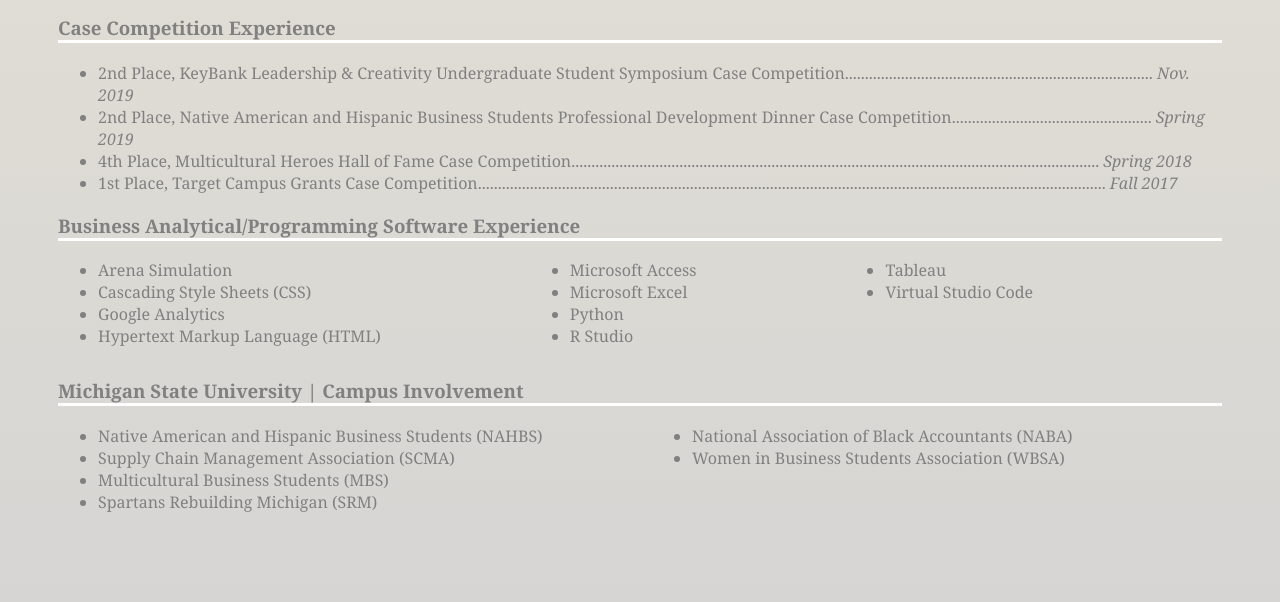
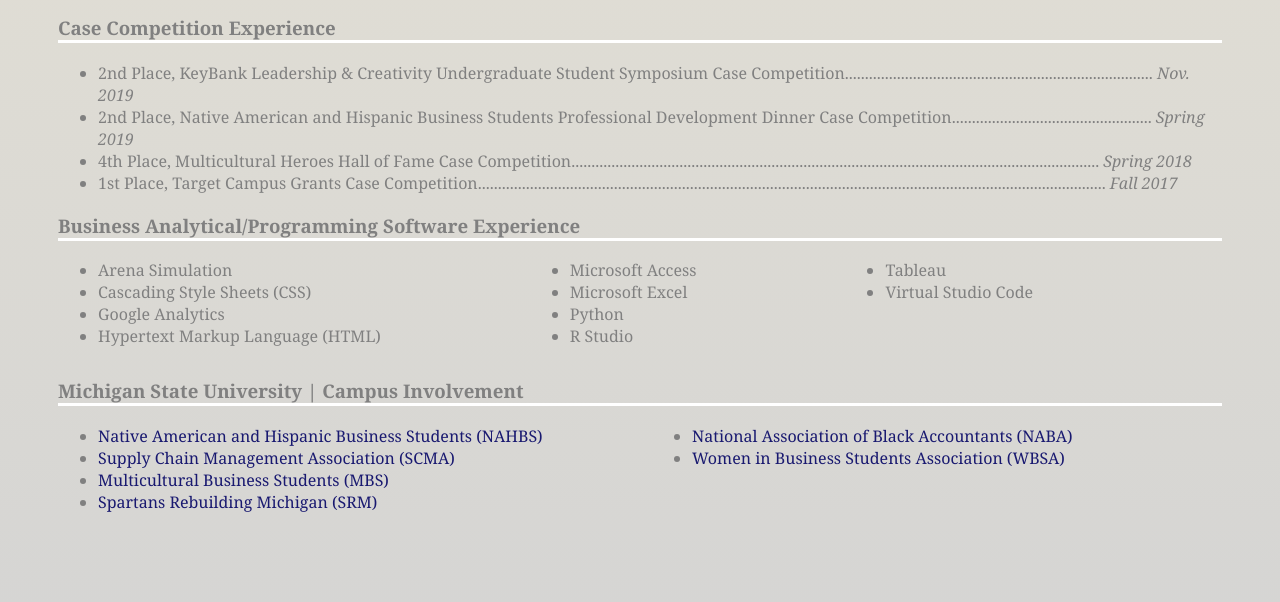
Before and after one commit to lucenage/mi349_personal_site, a plain HTML site: page index.html in a window 1280 px wide. Shown: the part 1097-1699 px from the top of the page. Drawn offline with Linux system fonts and the light colour scheme.

Commit message:
third commit

```diff
--- a/index.html
+++ b/index.html
@@ -61,12 +61,12 @@
 
 <h3 id="campus-involvement">Michigan State University | Campus Involvement</h3>
 <ul class="involvement">
-    <li><a href="https://nahbsmsu.weebly.com/" style="text-decoration: none; color:#808080;">Native American and Hispanic Business Students (NAHBS)</a></li>
-    <li><a href="https://msuscma.com/" style="text-decoration: none; color:#808080;">Supply Chain Management Association (SCMA)</a></li>
-    <li><a href="https://mbsorg.webs.com/" style="text-decoration: none; color:#808080;">Multicultural Business Students (MBS)</a></li>
-    <li><a href="http://spartansrebuildingmichigan.org/" style="text-decoration: none; color:#808080;">Spartans Rebuilding Michigan (SRM)</a></li>
-    <li><a href="https://msunaba.weebly.com/executive-board-members.html" style="text-decoration: none; color:#808080;">National Association of Black Accountants (NABA)</a></li>
-    <li><a href="http://www.msuwbsa.com/" style="text-decoration: none; color:#808080;">Women in Business Students Association (WBSA)</a></li>
+    <li><a href="https://nahbsmsu.weebly.com/" style="text-decoration: none; color:midnightblue;">Native American and Hispanic Business Students (NAHBS)</a></li>
+    <li><a href="https://msuscma.com/" style="text-decoration: none; color:midnightblue;">Supply Chain Management Association (SCMA)</a></li>
+    <li><a href="https://mbsorg.webs.com/" style="text-decoration: none; color:midnightblue;">Multicultural Business Students (MBS)</a></li>
+    <li><a href="http://spartansrebuildingmichigan.org/" style="text-decoration: none; color:midnightblue;">Spartans Rebuilding Michigan (SRM)</a></li>
+    <li><a href="https://msunaba.weebly.com/executive-board-members.html" style="text-decoration: none; color:midnightblue;">National Association of Black Accountants (NABA)</a></li>
+    <li><a href="http://www.msuwbsa.com/" style="text-decoration: none; color:midnightblue;">Women in Business Students Association (WBSA)</a></li>
 </ul>
 
 <br>
```
